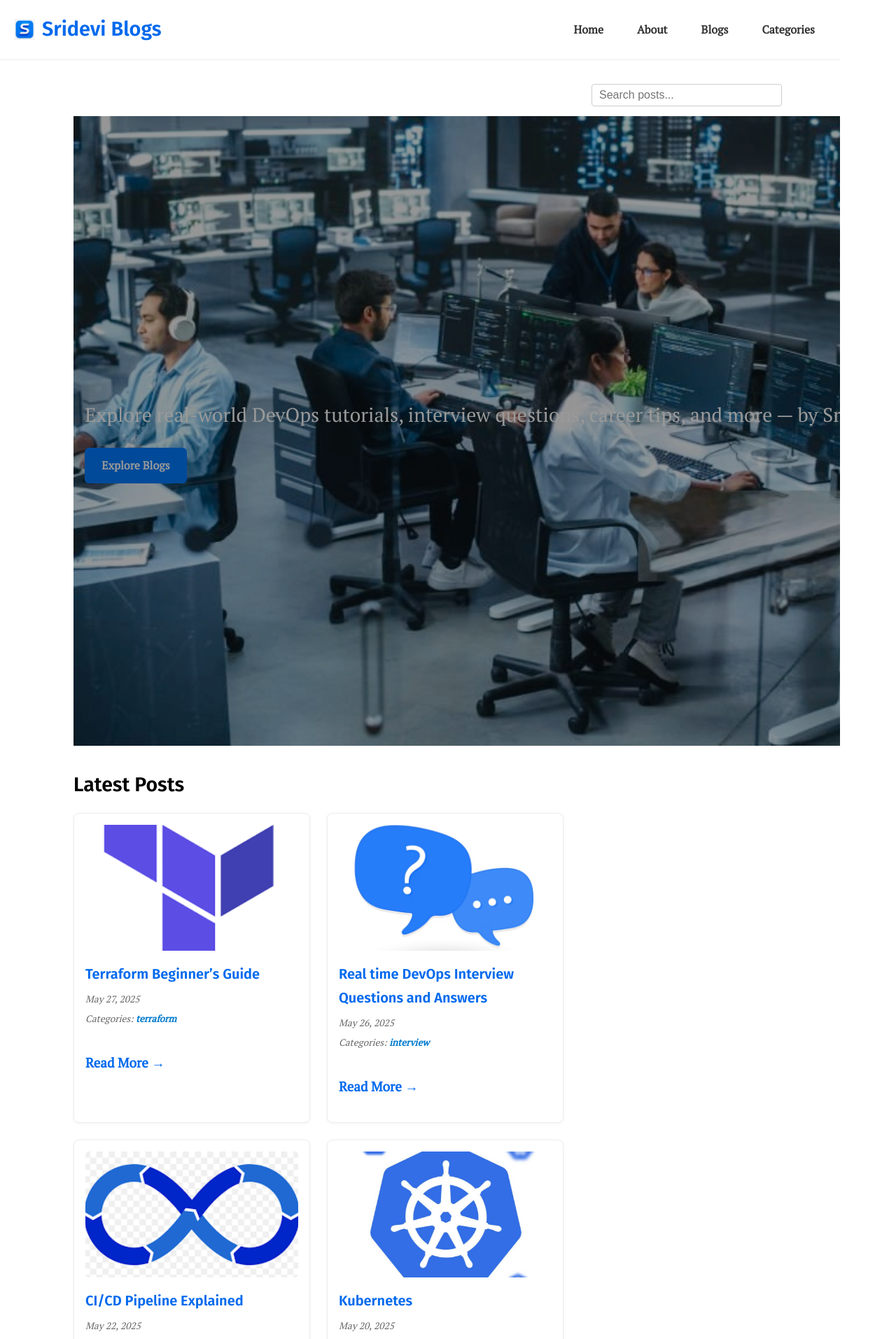
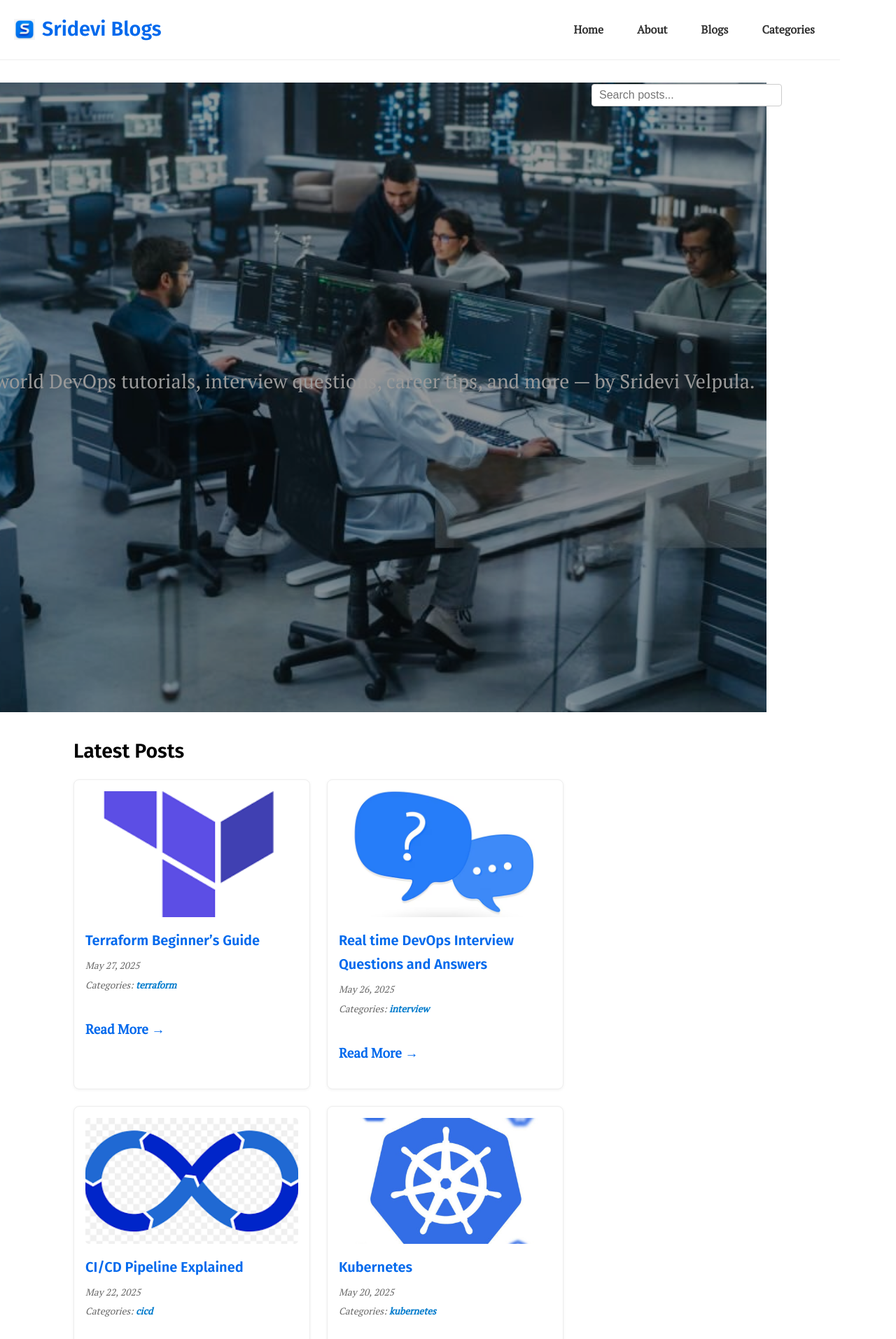
Before and after one commit to srideviblogs/srideviblogs.github.io, a Jekyll site: the page built from index.md, in a window 1280 px wide. Shown: the top 1914 px of the page at 70% size. Built offline with Jekyll 4.4.1, drawn with Linux system fonts in a browser that asks for light colours.

Commit message:
Update custom.css

```diff
--- a/assets/css/custom.css
+++ b/assets/css/custom.css
@@ -595,41 +595,34 @@ header.site-header {
 html, body {
   margin: 0;
   padding: 0;
+  overflow-x: hidden;
   width: 100vw;
-  overflow-x: hidden;
 }
 
-/* Container fix ONLY inside hero banner */
-.hero-banner > .container {
-  max-width: 100vw !important;
-  width: 100vw !important;
-  padding-left: 0 !important;
-  padding-right: 0 !important;
-  margin-left: 0 !important;
-  margin-right: 0 !important;
-}
-
-/* Hero banner styles */
+/* Hero banner fills viewport height */
 .hero-banner {
   position: relative;
-  width: 100vw;
   height: 100vh;
-
   background-image: url('/assets/images/hero-bg.jpg');
   background-size: cover;
   background-position: center center;
   background-repeat: no-repeat;
 
+  /* Pull hero out of container’s padding by offsetting left and right */
+  width: 100vw;
+  margin-left: calc(-50vw + 50%);
+  margin-right: calc(-50vw + 50%);
+
   display: flex;
   justify-content: center;
   align-items: center;
+
   color: white;
   overflow: hidden;
   z-index: 0;
-  margin-top: 3rem;
 }
 
-/* Dark overlay */
+/* Overlay */
 .hero-banner::before {
   content: "";
   position: absolute;
@@ -642,14 +635,14 @@ html, body {
 .hero-container {
   position: relative;
   z-index: 2;
-  max-width: 90vw;  /* controls width of text area */
+  max-width: 900px; /* or 90vw */
   padding: 1rem 2rem;
   background-color: rgba(0,0,0,0.3);
   border-radius: 8px;
   text-align: center;
 }
 
-/* Text & button styling */
+/* Text */
 .hero-banner-content h1 {
   font-size: clamp(2.5rem, 6vw, 4rem);
   margin-bottom: 1rem;
@@ -660,6 +653,7 @@ html, body {
   margin-bottom: 1.5rem;
 }
 
+/* Button */
 .hero-button {
   font-size: 1rem;
   padding: 0.75rem 1.5rem;
```
